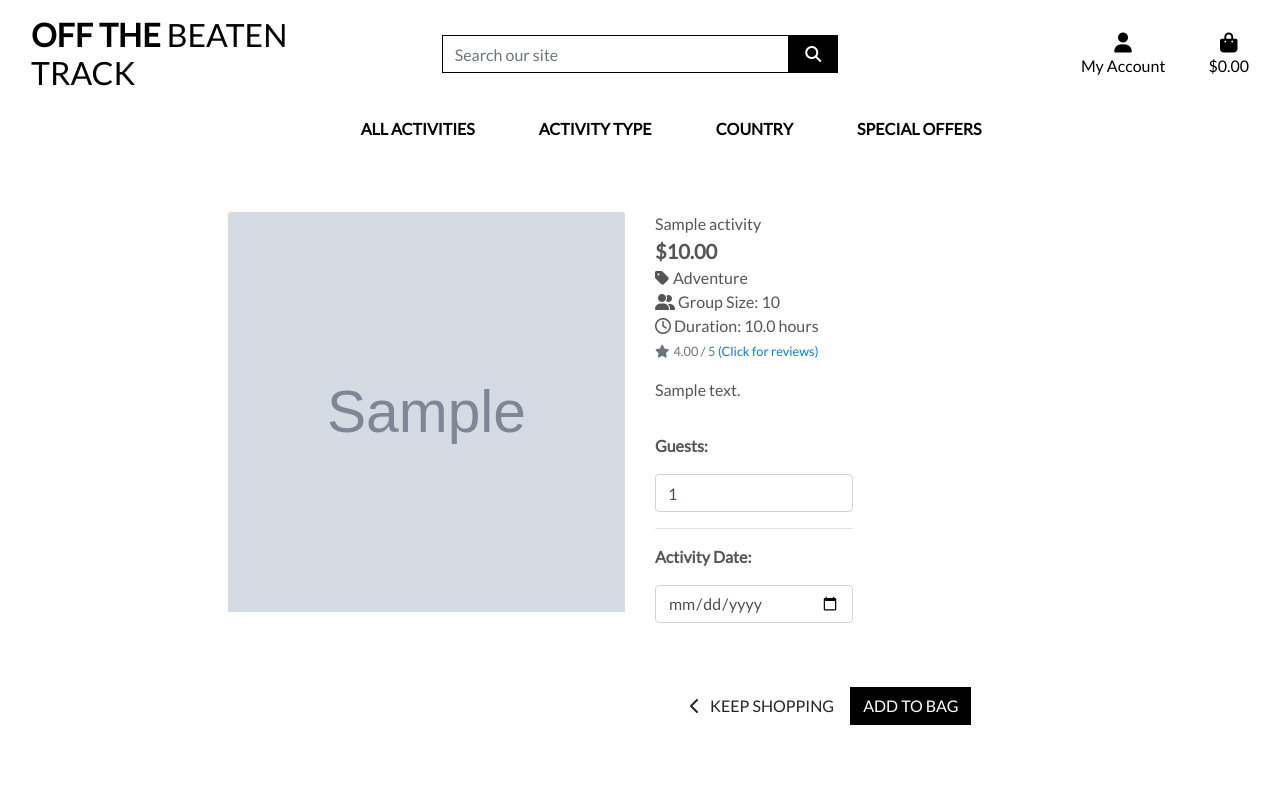
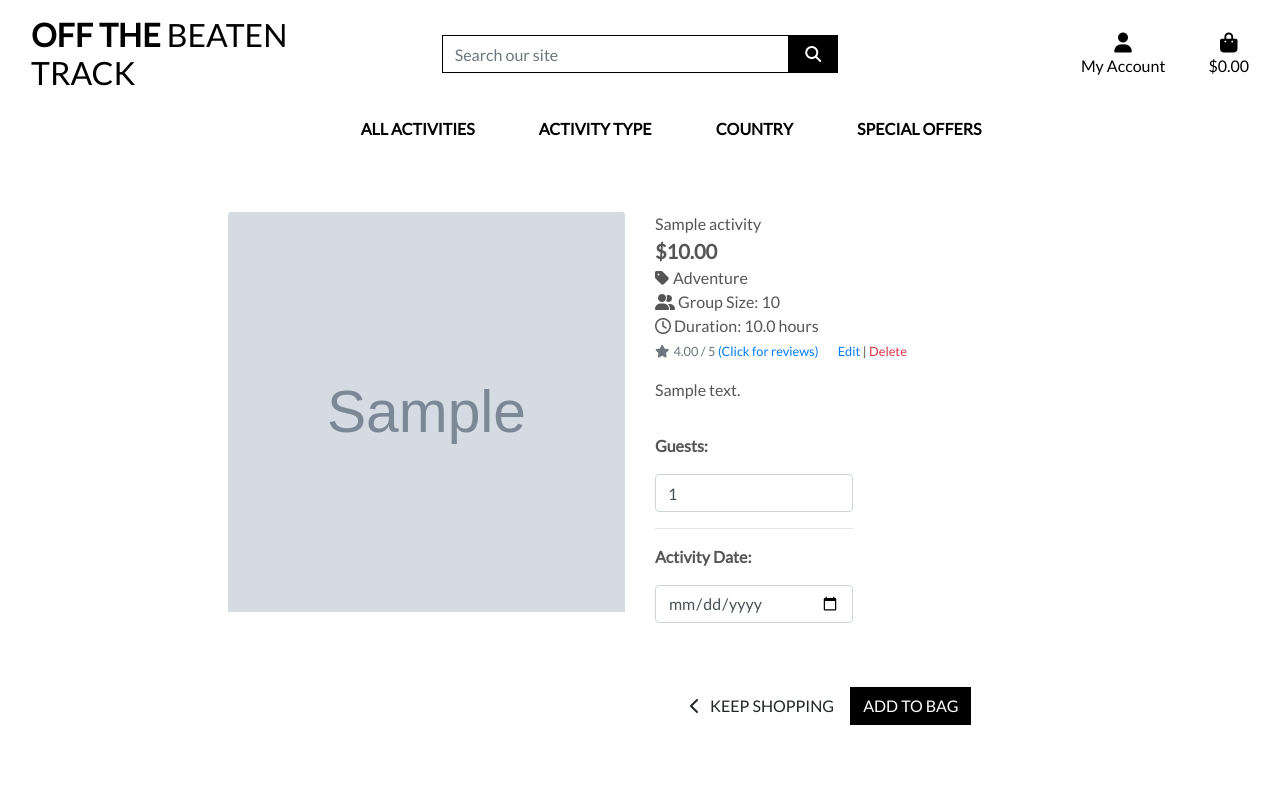
Before and after one commit to Mattjones444/off-the-beaten-track, a Django app: page /activity/1 in a window 1280 px wide. Run offline with Django 3.2, Linux system fonts and the light colour scheme; a user stored in the database is signed in; data comes from the database, SQL or seed files in the repository; tables that the repository leaves empty hold one stand-in row (values such as "Sample post"); grey boxes marked "Sample" are stand-in pictures; parts of the project's set-up code (start-up, migrations or seed data) failed here and were passed over; some libraries are stand-ins or nearby versions.

Commit message:
added delete activity functionality

```diff
--- a/activity/templates/activity/activity_detail.html
+++ b/activity/templates/activity/activity_detail.html
@@ -41,6 +41,12 @@
                     {% else %}
                         <small class="text-muted">No Rating</small>
                     {% endif %}
+                    {% if request.user.is_superuser %}
+                        <small class="ml-3">
+                            <a href="{% url 'edit_product' activity.id %}">Edit</a> |
+                            <a class="text-danger" href="{% url 'delete_product' activity.id %}">Delete</a>
+                        </small>
+                    {% endif %}
                     <p class="mt-3">{{ activity.description }}</p>
 
                     <form class="form" action="{% url 'add_to_bag' activity.id %}" method="POST">
--- a/activity/urls.py
+++ b/activity/urls.py
@@ -7,4 +7,5 @@ urlpatterns = [
     path('<int:activity_id>/', views.reviews, name='reviews'),
     path('add/', views.add_product, name='add_product'),
     path('edit/<int:activity_id>/', views.edit_product, name='edit_product'),
+    path('delete/<int:activity_id>/', views.delete_product, name='delete_product'),
 ]
--- a/activity/views.py
+++ b/activity/views.py
@@ -157,3 +157,16 @@ def edit_product(request, activity_id):
     }
 
     return render(request, template, context)
+
+
+@login_required
+def delete_product(request, activity_id):
+    """ Delete a product from the store """
+    if not request.user.is_superuser:
+        messages.error(request, 'Sorry, only store owners can do that.')
+        return redirect(reverse('home'))
+
+    activity = get_object_or_404(Activity, pk=activity_id)
+    activity.delete()
+    messages.success(request, 'Product deleted!')
+    return redirect(reverse('activity'))
--- a/profiles/views.py
+++ b/profiles/views.py
@@ -3,9 +3,11 @@ from django.contrib import messages
 
 from .models import UserProfile
 from .forms import UserProfileForm
+from django.contrib.auth.decorators import login_required
 
 from checkout.models import Order
 
+@login_required
 def profile(request):
     """ Display the user's profile. """
     profile = get_object_or_404(UserProfile, user=request.user)
```
